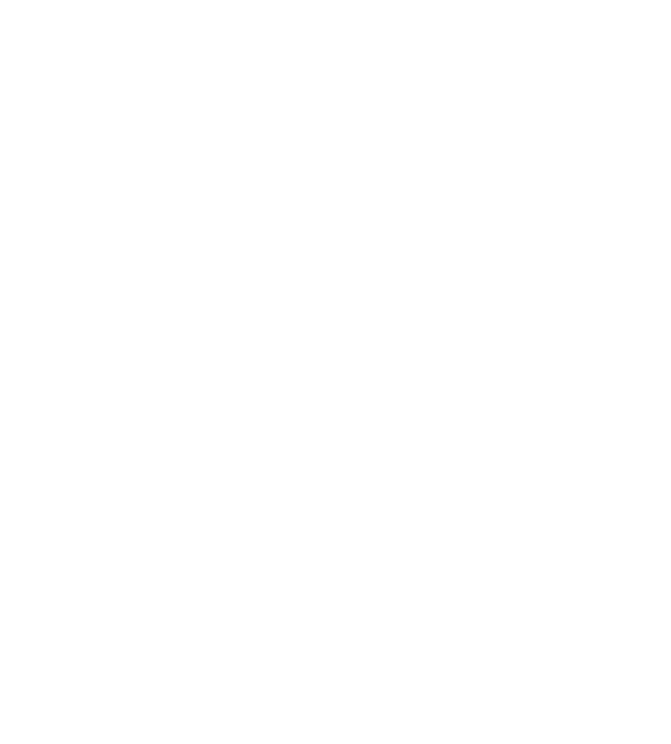
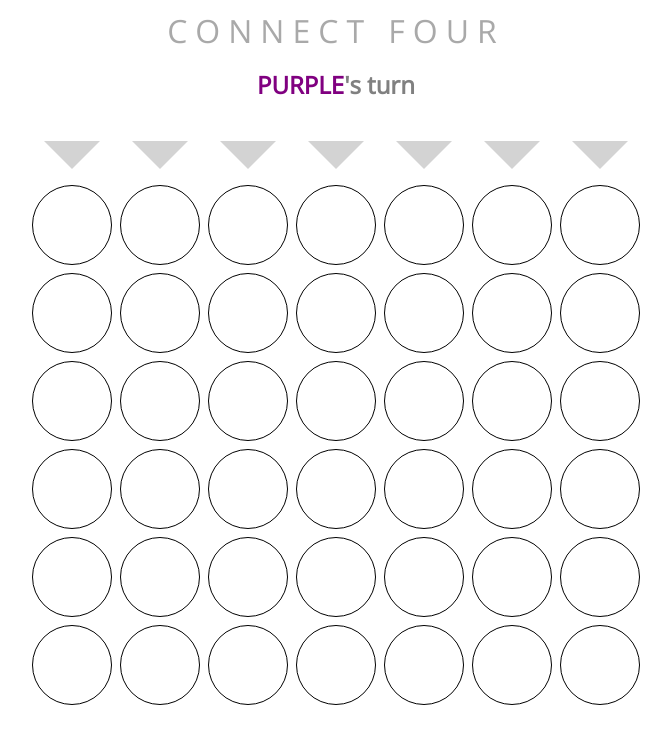
Before and after one commit to AdamRWeinstein/browser-game, a plain HTML site: page index.html in a window 1280 px wide. Shown: the whole page, without its empty margins (304-975 px from the left). Drawn offline with nearby package versions, Linux system fonts and the light colour scheme.

Commit message:
Finish lesson

```diff
--- a/css/main.css
+++ b/css/main.css
@@ -0,0 +1,73 @@
+* {
+    box-sizing: border-box;
+}
+
+body {
+    /* viewport units: vh (viewport height), vw (viewport width), vmin (smallest between vh & vw) */
+    height: 100vh;
+    margin: 0;
+    font-family: 'Open Sans', sans-serif;
+    display: flex;
+    flex-direction: column;
+    justify-content: center;
+    align-items: center;
+}
+
+header {
+    font-size: 4vmin;
+    color: darkgray;
+    letter-spacing: 1vmin;
+}
+
+h1 {
+    color: grey;
+    font-size: 3vmin;
+}
+
+#markers {
+    display: grid;
+    grid-template-columns: repeat(7, 10vmin);
+    gap: 1vmin;
+    margin-top: 1.5vmin;
+}
+
+#markers > div {
+    height: 10vmin;
+    border-width: 5vmin;
+    border-style: solid;
+    border-color: lightgray transparent transparent;
+    transform: scale(0.7)
+}
+
+#markers > div:hover {
+    transform: scale(0.9);
+    transition: transform 150ms ease-in;
+    border-top-color: darkgray;
+}
+
+#board {
+    display: grid;
+    grid-template-columns: repeat(7, 10vmin);
+    grid-template-rows: repeat(6, 10vmin);
+    gap: 1vmin;
+    margin-top: -3vmin;
+}
+
+#board > div {
+    border-radius: 50%;
+    border: 0.1vmin solid;
+}
+
+button {
+    margin-top: 4vmin;
+    padding: 2vmin;
+    font-size: 2vmin;
+    border-radius: 4vmin;
+    border: 0.1vmin soliday gray;
+    color: grey;
+}
+
+button:hover {
+    color: white;
+    background-color: darkgray;
+}
--- a/index.html
+++ b/index.html
@@ -4,10 +4,73 @@
     <meta charset="UTF-8">
     <meta name="viewport" content="width=device-width, initial-scale=1.0">
     <title>Document</title>
+    <link rel="preconnect" href="https://fonts.googleapis.com">
+    <link rel="preconnect" href="https://fonts.gstatic.com" crossorigin>
+    <link href="https://fonts.googleapis.com/css2?family=Open+Sans:wght@300&display=swap" rel="stylesheet">
     <link rel="stylesheet" href="css/main.css">
     <script defer src="js/main.js"></script>
 </head>
 <body>
+    <header>CONNECT FOUR</header>
+    <h1></h1>
+    <section id="markers">
+        <div></div>
+        <div></div>
+        <div></div>
+        <div></div>
+        <div></div>
+        <div></div>
+        <div></div>
+    </section>
+    <section id="board">
+        <div id="c0r5"></div>
+        <div id="c1r5"></div>
+        <div id="c2r5"></div>
+        <div id="c3r5"></div>
+        <div id="c4r5"></div>
+        <div id="c5r5"></div>
+        <div id="c6r5"></div>
 
+        <div id="c0r4"></div>
+        <div id="c1r4"></div>
+        <div id="c2r4"></div>
+        <div id="c3r4"></div>
+        <div id="c4r4"></div>
+        <div id="c5r4"></div>
+        <div id="c6r4"></div>
+
+        <div id="c0r3"></div>
+        <div id="c1r3"></div>
+        <div id="c2r3"></div>
+        <div id="c3r3"></div>
+        <div id="c4r3"></div>
+        <div id="c5r3"></div>
+        <div id="c6r3"></div>
+
+        <div id="c0r2"></div>
+        <div id="c1r2"></div>
+        <div id="c2r2"></div>
+        <div id="c3r2"></div>
+        <div id="c4r2"></div>
+        <div id="c5r2"></div>
+        <div id="c6r2"></div>
+
+        <div id="c0r1"></div>
+        <div id="c1r1"></div>
+        <div id="c2r1"></div>
+        <div id="c3r1"></div>
+        <div id="c4r1"></div>
+        <div id="c5r1"></div>
+        <div id="c6r1"></div>
+
+        <div id="c0r0"></div>
+        <div id="c1r0"></div>
+        <div id="c2r0"></div>
+        <div id="c3r0"></div>
+        <div id="c4r0"></div>
+        <div id="c5r0"></div>
+        <div id="c6r0"></div>
+    </section>
+    <button>PLAY AGAIN</button>
 </body>
 </html>
--- a/js/main.js
+++ b/js/main.js
@@ -0,0 +1,120 @@
+/*----- constants -----*/
+const COLORS = {
+    '0': "white",
+    '1': "purple",
+    '-1': "orange"
+};
+
+/*----- state variables -----*/
+let board; // 2D array
+let turn; // 1 or -1
+let winner; // null = no winner, 1 or -1, T for tie
+
+/*----- cached elements  -----*/
+const msgEl = document.querySelector("h1");
+const buttonEl = document.querySelector("button");
+const markerEls = document.querySelectorAll("#markers > div");
+const markers = [...markerEls];
+
+/*----- event listeners -----*/
+document.getElementById("markers").addEventListener("click", handleDrop);
+buttonEl.addEventListener("click", init);
+
+/*----- functions -----*/
+init();
+
+
+function init() {
+    // Initialize all state variables, then call render()
+    board = Array(7).fill().map(() => Array(6).fill(0));
+    console.log(board);
+    turn = 1;
+    winner = null;
+    render();
+}
+
+function render() {
+    renderBoard();
+    renderMessage();
+    renderControls();
+}
+
+function renderBoard() {
+    board.forEach((array, colIndex) => {
+        array.forEach((cell, rowIndex) => {
+            const cellId = `c${colIndex}r${rowIndex}`;
+            const cellEl = document.getElementById(cellId);
+            cellEl.style.backgroundColor = COLORS[cell]
+        })
+    });
+}
+
+function renderMessage() {
+    if(winner === 'T') {
+        msgEl.innerText = "It's a Tie!";
+    } else if(winner){
+        msgEl.innerHTML = `<span style="color:${COLORS[turn]}">${COLORS[turn].toUpperCase()}</span> Wins!`;
+    } else {
+        msgEl.innerHTML = `<span style="color:${COLORS[turn]}">${COLORS[turn].toUpperCase()}</span>'s turn`;
+    }
+}
+
+function renderControls() {
+    buttonEl.style.visibility = winner ? "visible" : "hidden"
+    markerEls.forEach((markerEl, colIndex) => {
+        const hideMarker = !board[colIndex].includes(0) || winner;
+        markerEl.style.visibility = hideMarker ? "hidden" : "visible"
+    })
+}
+
+function handleDrop(event) {
+    const colIndex = markers.indexOf(event.target);
+    if(colIndex === -1) {
+        return;
+    }
+    const rowIndex = board[colIndex].indexOf(0);
+    board[colIndex][rowIndex] = turn;
+    winner = checkForWinner(colIndex, rowIndex, turn);
+    if(!winner) turn *= -1;
+    render();
+}
+
+function checkForWinner(colIndex, rowIndex, turn) {
+    console.log(colIndex, rowIndex, turn)
+    // Vertical Check
+    if(checkAdjacent("S", colIndex, rowIndex, turn) >= 4) {
+        console.log("bp1");
+        return true;
+    }
+    // Horizontal Check
+    if(checkAdjacent("W", colIndex, rowIndex, turn)
+    + checkAdjacent("E", colIndex, rowIndex, turn) - 1 >= 4) {
+        return true;
+    }
+    // Diagonal Check /
+    if(checkAdjacent("NE", colIndex, rowIndex, turn)
+    + checkAdjacent("SW", colIndex, rowIndex, turn) - 1 >= 4) {
+        console.log("bp3");
+        return true;
+    }
+    // Diagonal Check \
+    if(checkAdjacent("NW", colIndex, rowIndex, turn)
+    + checkAdjacent("SE", colIndex, rowIndex, turn) - 1 >= 4) {
+        console.log("bp4");
+        return true;
+    }
+    return false;
+}
+
+function checkAdjacent(direction, colIndex, rowIndex, value) {
+    if(value !== board[colIndex][rowIndex]) return 0;
+    let nextColIndex =
+        ["NE", "E", "SE"].includes(direction) ? colIndex + 1 :
+        ["SW", "W", "W"].includes(direction) ? colIndex - 1 : colIndex;
+    let nextRowIndex =
+        ["NW", "N", "NE"].includes(direction) ? rowIndex + 1 :
+        ["SW", "S", "SE"].includes(direction) ? rowIndex - 1 : rowIndex;
+    if(nextColIndex > 6 || nextColIndex < 0 || nextRowIndex > 5 || nextRowIndex < 0) return 1;
+    console.log("again")
+    return 1 + checkAdjacent(direction, nextColIndex, nextRowIndex, value);
+}
```
